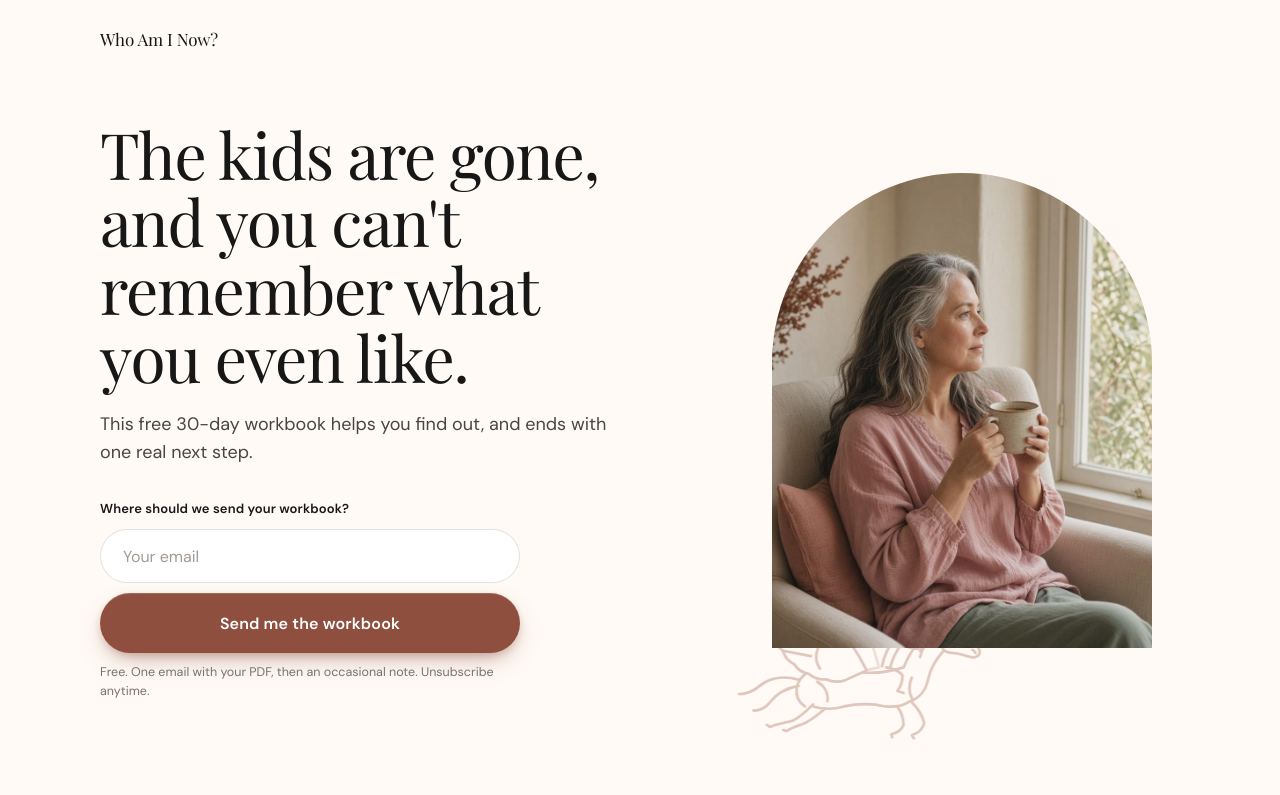
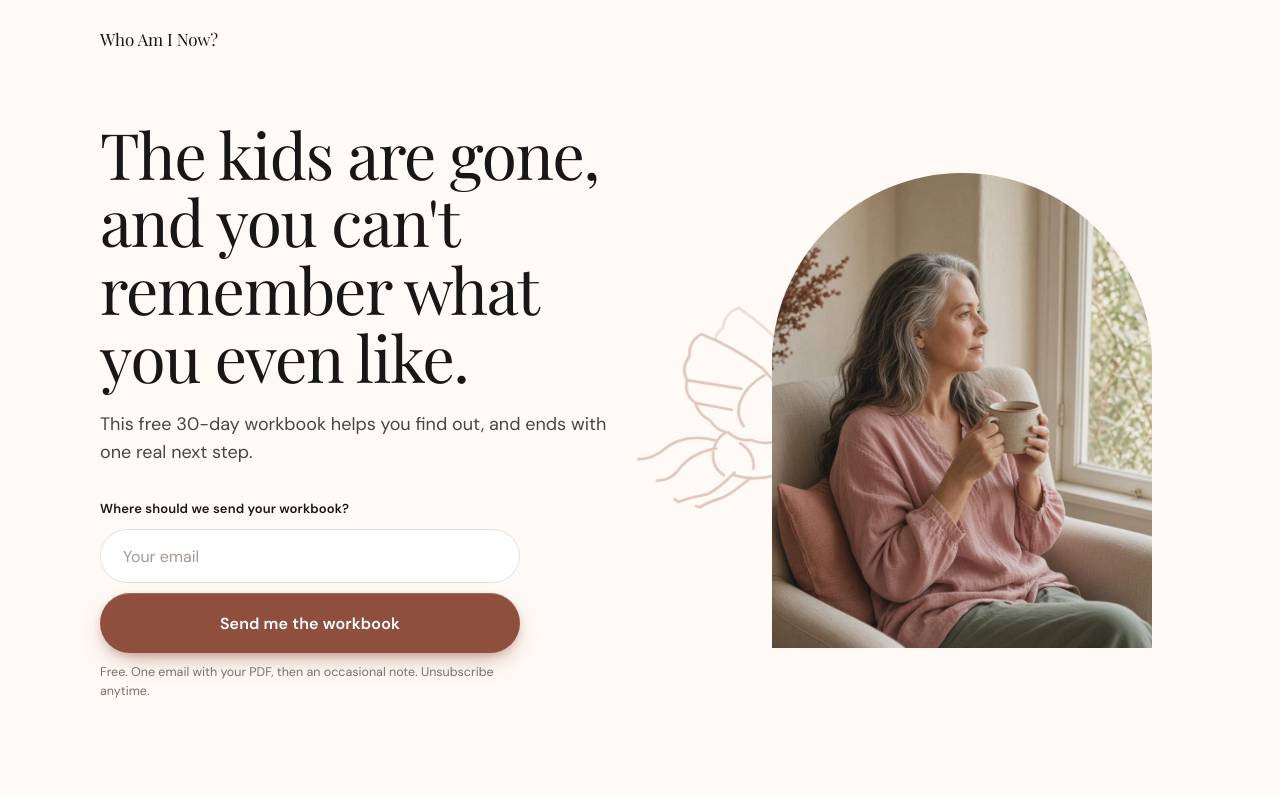
Before and after one commit to nemomakes/showsites, a Next.js app in the folder who-am-i-now/: page / in a window 1280 px wide. Shown: the top 795 px of the page. Built offline with nearby package versions, Linux system fonts and the light colour scheme.

Commit message:
hero: pegasus 30% larger, mid-hero flight path

```diff
--- a/who-am-i-now/app/globals.css
+++ b/who-am-i-now/app/globals.css
@@ -199,10 +199,12 @@ h1,h2,h3,p{margin:0}
 
 
 /* hero pegasus (alternative to the walk; switch in page.tsx) */
-.peg{position:absolute;left:0;bottom:4px;width:180px;height:120px;transform:translate3d(-200px,0,0);will-change:transform}
+.hero-walk.hero-peg{top:0;bottom:0;height:auto}
+.peg{position:absolute;left:0;top:calc(50% - 78px);width:234px;height:156px;transform:translate3d(-260px,0,0);will-change:transform}
 .peg-svg{width:100%;height:100%;display:block}
 .peg .wing{display:none}
 .peg[data-pose="0"] .wing-0,.peg[data-pose="1"] .wing-1,.peg[data-pose="2"] .wing-2,.peg[data-pose="3"] .wing-3{display:inline}
-@media (min-width:760px){.peg{width:330px;height:220px;bottom:10px}}
-@media (prefers-reduced-motion:reduce){.peg{transform:translate3d(3vw,0,0)!important}}
+@media (min-width:760px){.peg{width:429px;height:286px;top:calc(50% - 143px)}}
+@media (prefers-reduced-motion:reduce){.peg{transform:translate3d(calc(100vw - 200px),0,0)!important}}
+@media (prefers-reduced-motion:reduce) and (min-width:760px){.peg{transform:translate3d(44vw,0,0)!important}}
 .peg .wing-fill{fill:var(--cream)}
--- a/who-am-i-now/components/HeroPegasus.tsx
+++ b/who-am-i-now/components/HeroPegasus.tsx
@@ -87,7 +87,7 @@ const LIFT = [2, 1, -1, -3, -1, 1]; // px offset per frame: rises on the downstr
 
 function Pegasus() {
   return (
-    <svg className="peg-svg" viewBox="0 -30 300 214" aria-hidden="true" fill="none" stroke="currentColor" strokeWidth={2.6} strokeLinecap="round" strokeLinejoin="round">
+    <svg className="peg-svg" viewBox="0 -30 300 214" aria-hidden="true" fill="none" stroke="currentColor" strokeWidth={2} strokeLinecap="round" strokeLinejoin="round">
       {POSES.map((p, i) => (
         <g key={i} className={`wing wing-${i}`}>
           {p.far !== undefined && <path className="far" d={wing(p.far, 0.92, 12, -3).outline} />}
@@ -104,7 +104,7 @@ function Pegasus() {
   );
 }
 
-const STEP = 140, REST = 3000, CROSS = 11000;
+const STEP = 140, REST = 3000, CROSS = 12000; // ~same px/s as before over the longer (larger-sprite) path
 export default function HeroPegasus() {
   const ref = useRef<HTMLDivElement>(null);
   useEffect(() => {
@@ -117,7 +117,7 @@ export default function HeroPegasus() {
       const dt = Math.min(now - last, 100); last = now;
       if (visible) {
         t += dt;
-        const W = host.clientWidth, w = el.offsetWidth, cross = CROSS * Math.max(0.55, Math.min(1, (W + w) / (1440 + 300)));
+        const W = host.clientWidth, w = el.offsetWidth, cross = CROSS * Math.max(0.55, Math.min(1, (W + w) / (1440 + 430)));
         if (t > cross + REST) { t = 0; nextFrame = 0; }
         if (t >= nextFrame) { frame = (frame + 1) % ORDER.length; nextFrame = t + STEP; el.dataset.pose = String(ORDER[frame]); }
         const p = Math.min(t / cross, 1);
```
